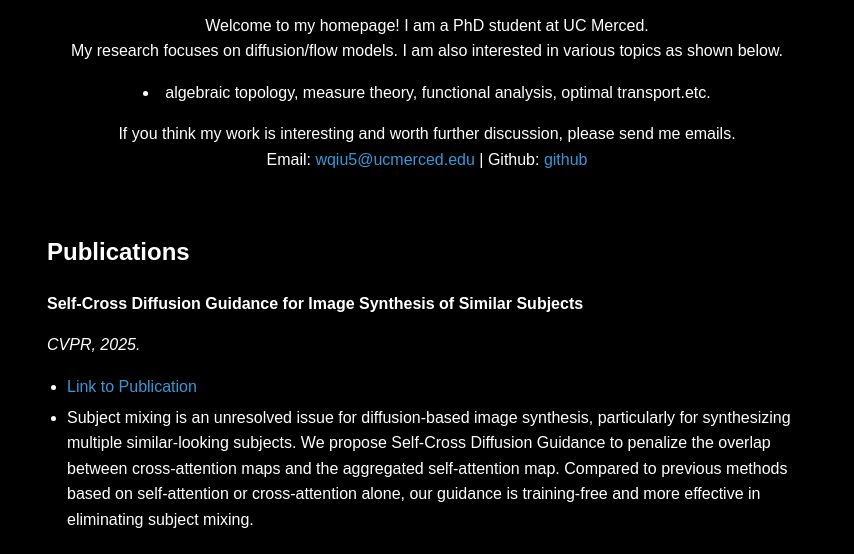
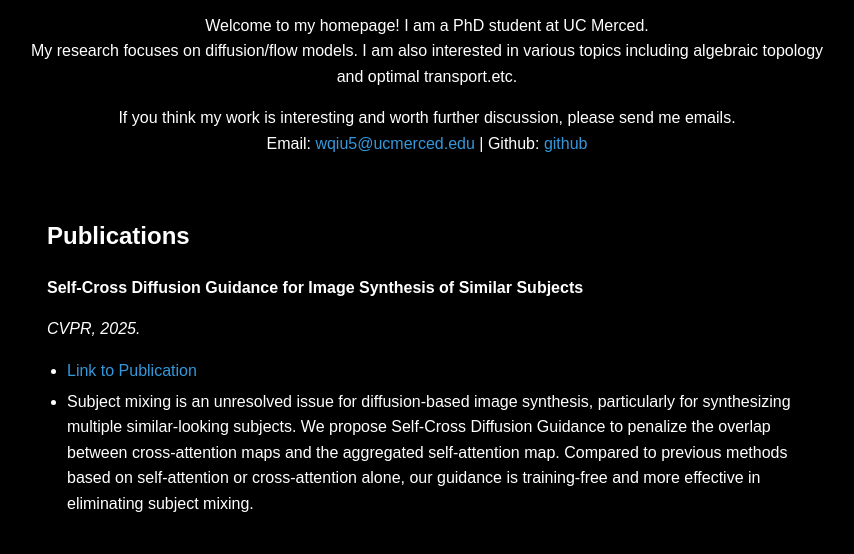
Before and after one commit to qiuweimin1332499/qiuweimin.github.io, a plain HTML site: page index.html in a window 1280 px wide. Shown: the part 246-800 px from the top of the page, without its empty margins (213-1067 px from the left). Drawn offline with Linux system fonts and the light colour scheme.

Commit message:
Update index.html

```diff
--- a/index.html
+++ b/index.html
@@ -75,8 +75,7 @@
         <h1>Qiu Weimin</h1>
         <p>Welcome to my homepage! I am a PhD student at UC Merced.
             <br>My research focuses on diffusion/flow models.
-            I am also interested in various topics as shown below.
-            <li>algebraic topology, measure theory, functional analysis, optimal transport.etc. </li>
+            I am also interested in various topics including algebraic topology and optimal transport.etc. </li>
         </p>
         <p>
             If you think my work is interesting and worth further discussion, please send me emails.
```
